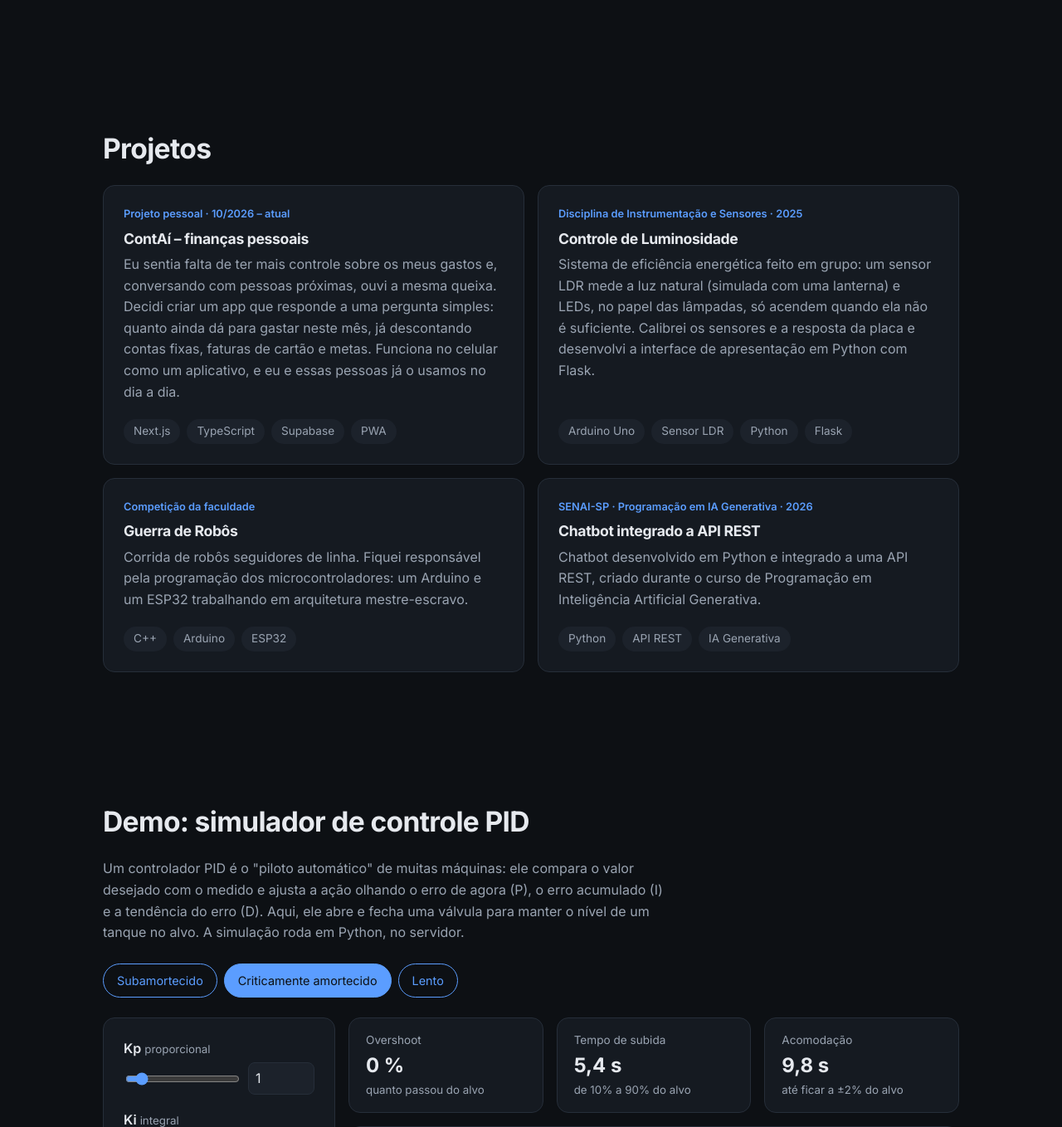
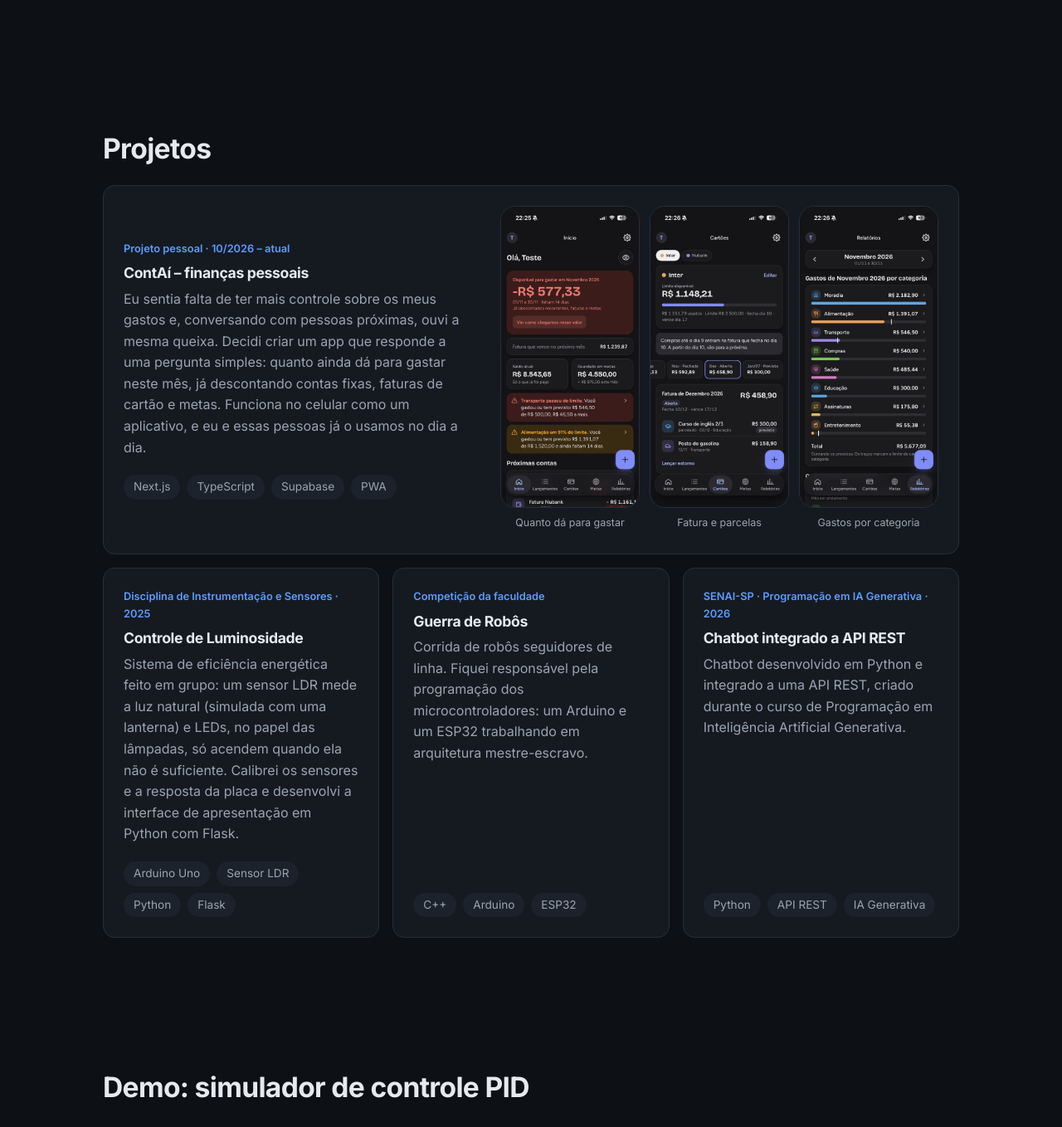
Before and after one commit to lucas-moreira-araujo/siteTeste, a Flask app: page / in a window 1280 px wide. Shown: the part 2705-4063 px from the top of the page at 83% size. Run offline with Flask 3, Linux system fonts and the light colour scheme.

Commit message:
Destaca o ContAí com três telas do app
Co-Authored-By: Claude Fable 5.2 <noreply@anthropic.com>
Claude-Session: https://claude.ai/code/session_01RNDhmaoR1SUMx5ZntkpktU

```diff
--- a/public/css/style.css
+++ b/public/css/style.css
@@ -479,6 +479,80 @@ a {
     flex-direction: column;
 }
 
+/* Projeto em destaque: ocupa a linha toda, com as telas do app ao lado do texto. */
+.projeto-destaque {
+    grid-column: 1 / -1;
+    gap: 1.5rem;
+}
+
+.projeto-texto {
+    display: flex;
+    flex-direction: column;
+    min-width: 0;
+}
+
+.projeto-texto > p:not(.projeto-contexto) {
+    margin: 0 0 1.25rem;
+    color: var(--texto-suave);
+}
+
+.telas {
+    display: flex;
+    gap: 0.75rem;
+    min-width: 0;
+    margin: 0;
+    padding: 0 0 0.25rem;
+    list-style: none;
+    overflow-x: auto;
+    scroll-snap-type: x proximity;
+}
+
+.telas li {
+    flex: 0 0 auto;
+    width: 168px;
+    scroll-snap-align: start;
+}
+
+.telas figure {
+    margin: 0;
+}
+
+.telas img {
+    display: block;
+    width: 100%;
+    height: auto;
+    border: 1px solid var(--borda);
+    border-radius: 18px;
+}
+
+.telas figcaption {
+    margin-top: 0.5rem;
+    font-size: 0.78rem;
+    text-align: center;
+    color: var(--texto-suave);
+}
+
+@media (min-width: 900px) {
+    .projeto-destaque {
+        flex-direction: row;
+        align-items: center;
+        gap: 2rem;
+    }
+
+    .projeto-texto {
+        flex: 1;
+    }
+
+    .telas {
+        overflow: visible;
+    }
+
+    /* Com o destaque em cima, os outros três projetos cabem em uma linha. */
+    .pares {
+        grid-template-columns: repeat(3, 1fr);
+    }
+}
+
 .projeto:hover {
     border-color: var(--destaque);
 }
@@ -756,3 +830,10 @@ a {
         transform: translateY(12px);
     }
 }
+
+/* Em tablets, com dois projetos por linha, o último ocupa a linha toda para não sobrar espaço vazio. */
+@media (min-width: 700px) and (max-width: 899px) {
+    .pares .projeto:last-child {
+        grid-column: 1 / -1;
+    }
+}
--- a/templates/index.html
+++ b/templates/index.html
@@ -246,7 +246,8 @@
         <section id="projetos" class="secao container" aria-labelledby="projetos-titulo">
             <h2 id="projetos-titulo">Projetos</h2>
             <div class="projetos pares">
-                <article class="cartao projeto">
+                <article class="cartao projeto projeto-destaque">
+                    <div class="projeto-texto">
                         <p class="projeto-contexto">Projeto pessoal · 10/2026 – atual</p>
                         <h3>ContAí – finanças pessoais</h3>
                         <p>
@@ -261,6 +262,30 @@
                             <li>TypeScript</li>
                             <li>Supabase</li>
                             <li>PWA</li>
+                        </ul>
+                    </div>
+                    <ul class="telas" aria-label="Telas do ContAí, com dados de demonstração">
+                        <li>
+                            <figure>
+                                <img src="/img/contai/inicio.webp" width="480" height="1044" loading="lazy"
+                                     alt="Tela inicial do ContAí mostrando o valor disponível para gastar no mês, saldo atual e alertas de limite por categoria">
+                                <figcaption>Quanto dá para gastar</figcaption>
+                            </figure>
+                        </li>
+                        <li>
+                            <figure>
+                                <img src="/img/contai/cartoes.webp" width="480" height="1044" loading="lazy"
+                                     alt="Tela de cartões do ContAí com limite disponível e fatura aberta, incluindo uma compra parcelada">
+                                <figcaption>Fatura e parcelas</figcaption>
+                            </figure>
+                        </li>
+                        <li>
+                            <figure>
+                                <img src="/img/contai/relatorios.webp" width="480" height="1044" loading="lazy"
+                                     alt="Tela de relatórios do ContAí com os gastos do mês por categoria e o limite de cada uma">
+                                <figcaption>Gastos por categoria</figcaption>
+                            </figure>
+                        </li>
                     </ul>
                 </article>
 
```
Also changed, not shown: public/img/contai/cartoes.webp (added), public/img/contai/inicio.webp (added), public/img/contai/relatorios.webp (added). Lines whose indentation alone changed are shown as unchanged.
